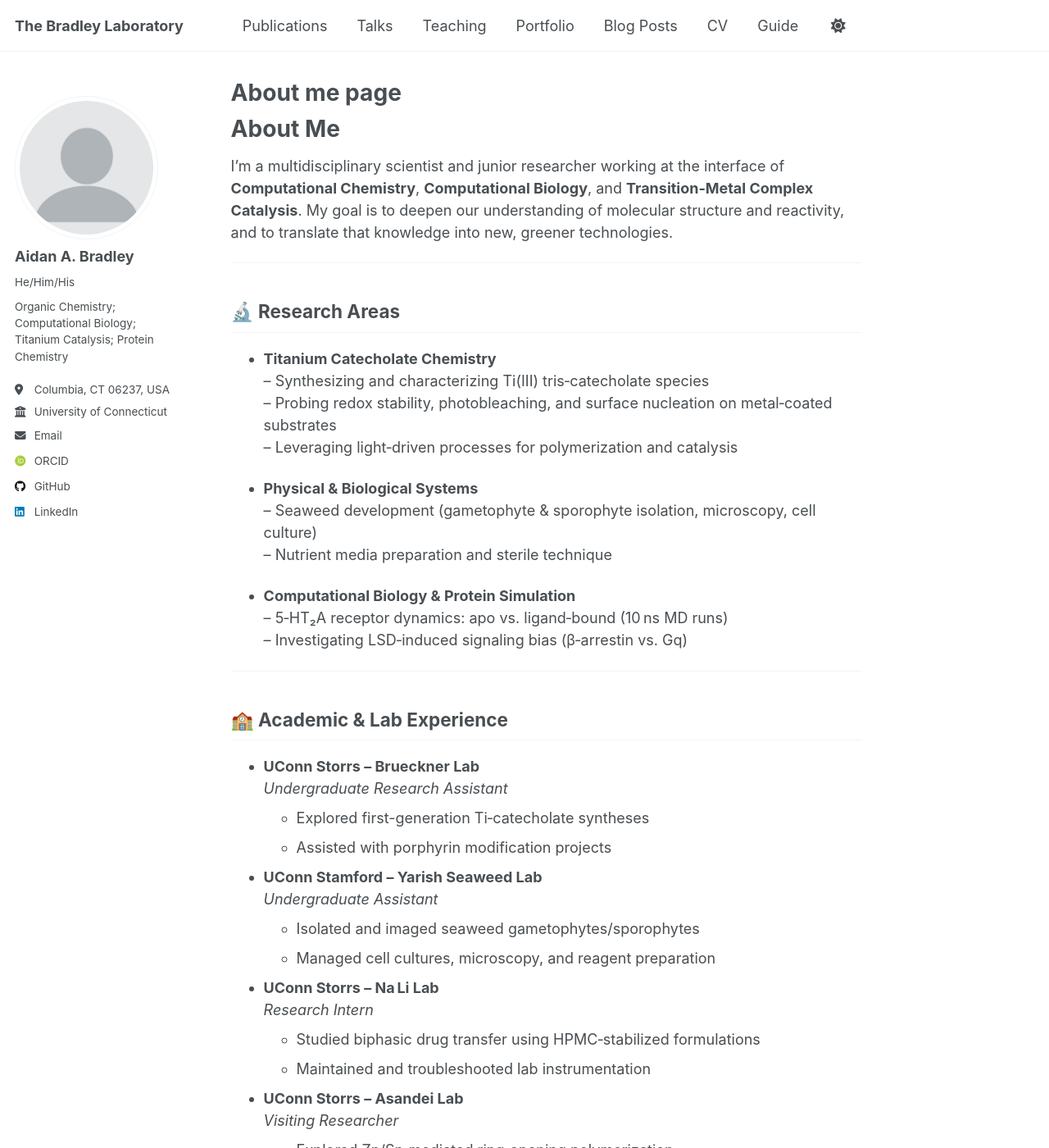
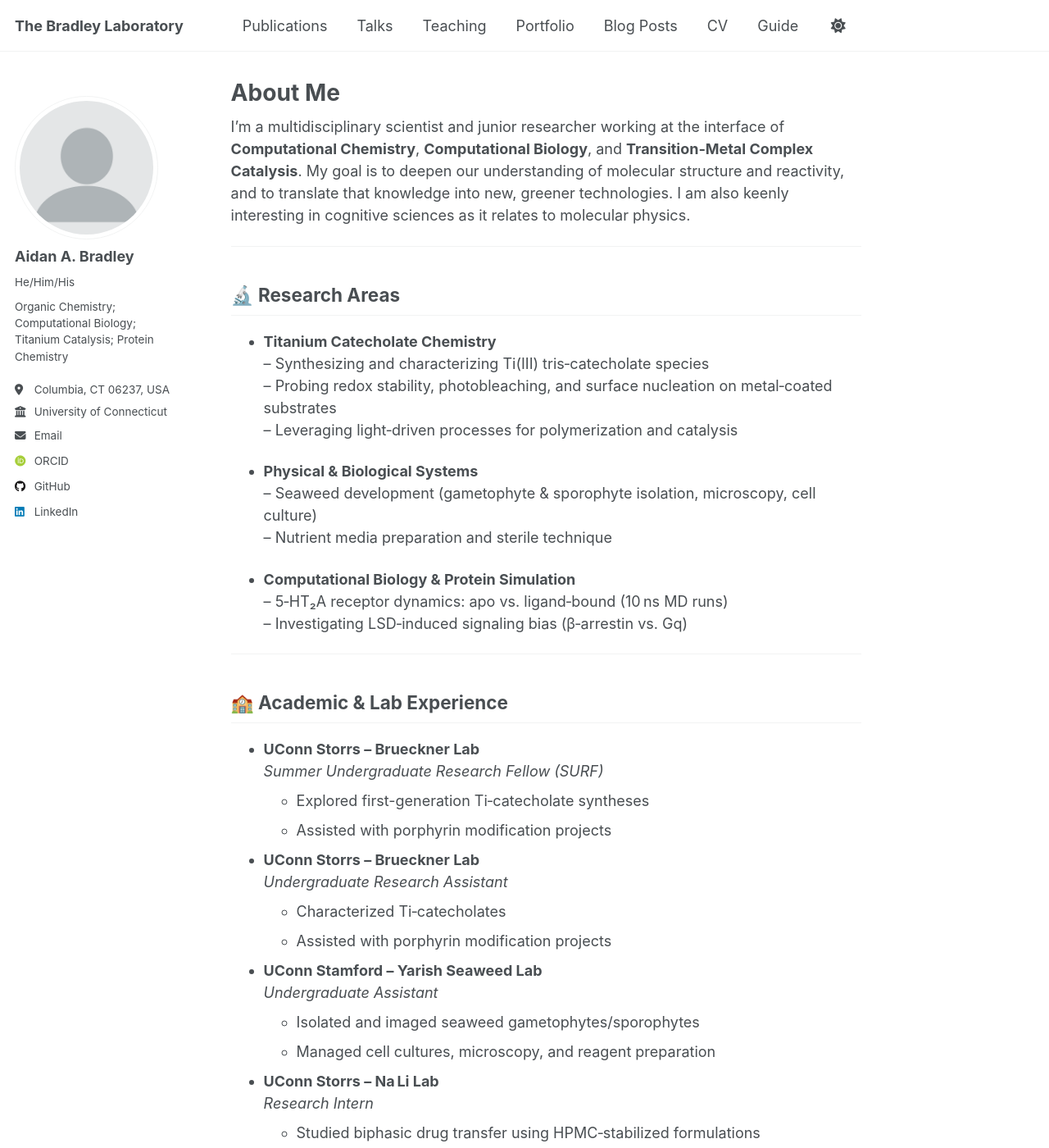
Before and after one commit to aab18011/aab18011.github.io, a Jekyll site: the page built from _pages/about.md, in a window 1280 px wide and 1400 px high. Shown: the whole window at 82% size. Built offline with Jekyll 4.4.1, drawn with Linux system fonts in a browser that asks for light colours; some web fonts are replaced; a script that is not in the unit is left out.

Commit message:
Update about.md

```diff
--- a/_pages/about.md
+++ b/_pages/about.md
@@ -1,15 +1,13 @@
 ---
 permalink: /
-title: "About me page"
+title: "About Me"
 author_profile: true
 redirect_from:
   - /about/
   - /about.html
 ---
 
-# About Me
-
-I’m a multidisciplinary scientist and junior researcher working at the interface of **Computational Chemistry**, **Computational Biology**, and **Transition‑Metal Complex Catalysis**. My goal is to deepen our understanding of molecular structure and reactivity, and to translate that knowledge into new, greener technologies.
+I’m a multidisciplinary scientist and junior researcher working at the interface of **Computational Chemistry**, **Computational Biology**, and **Transition‑Metal Complex Catalysis**. My goal is to deepen our understanding of molecular structure and reactivity, and to translate that knowledge into new, greener technologies. I am also keenly interesting in cognitive sciences as it relates to molecular physics.
 
 ---
 
@@ -33,8 +31,13 @@ I’m a multidisciplinary scientist and junior researcher working at the interfa
 ## 🏫 Academic & Lab Experience
 
 - **UConn Storrs – Brueckner Lab**
+  *Summer Undergraduate Research Fellow (SURF)*
+  - Explored first-generation Ti‑catecholate syntheses
+  - Assisted with porphyrin modification projects
+
+- **UConn Storrs – Brueckner Lab**
   *Undergraduate Research Assistant*
-  - Explored first-generation Ti‑catecholate syntheses
+  - Characterized Ti‑catecholates
   - Assisted with porphyrin modification projects
 
 - **UConn Stamford – Yarish Seaweed Lab**
```
